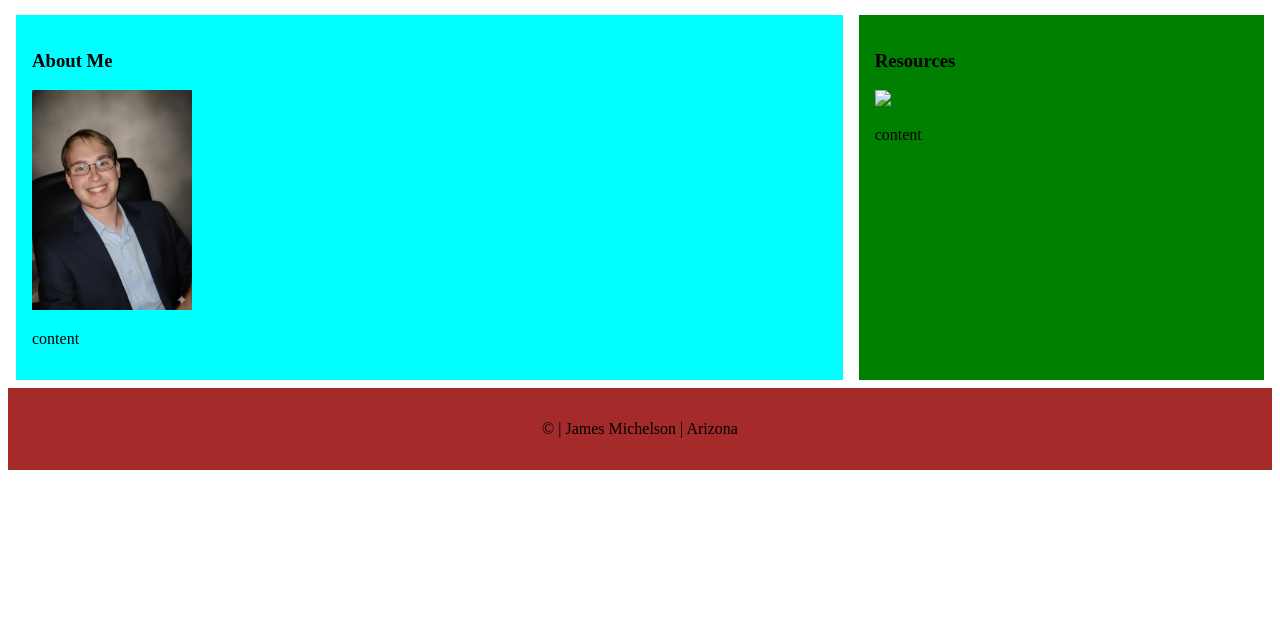
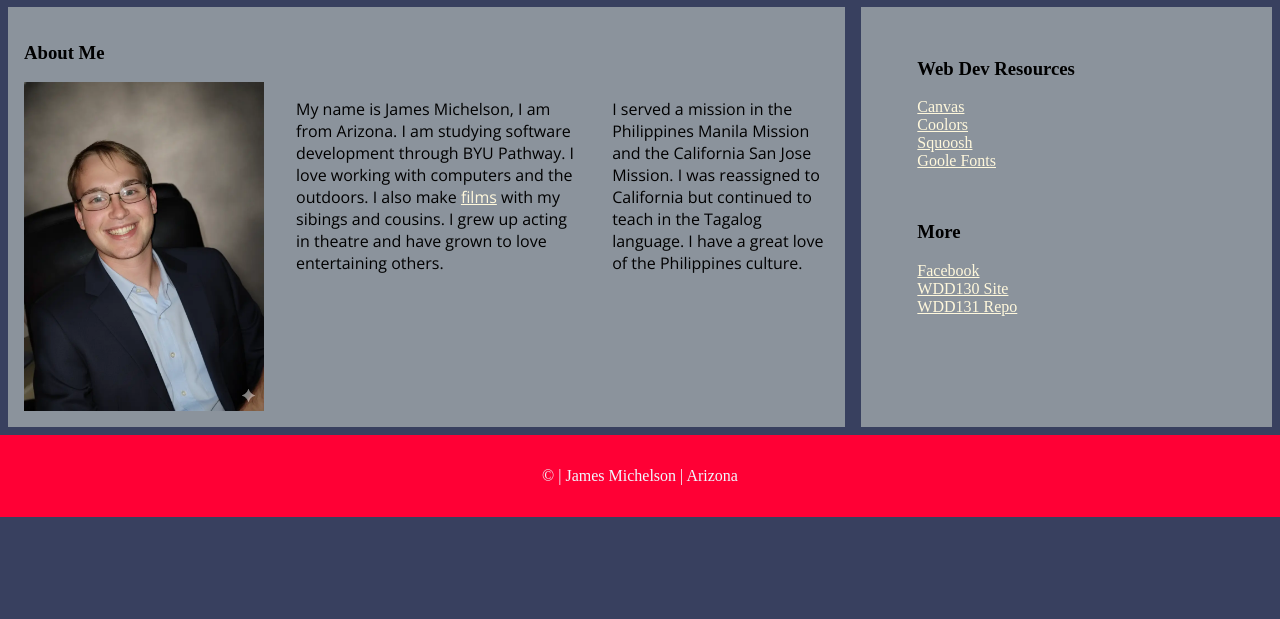
Before and after one commit to Jejedi11/wdd131, a plain HTML site: page index.html in a window 1280 px wide. Shown: the part 197-816 px from the top of the page. Drawn offline with nearby package versions, Linux system fonts and the light colour scheme; files whose address does not match are found by name; a web font is replaced by a local one.

Commit message:
CSS color and Fonts

```diff
--- a/index.html
+++ b/index.html
@@ -9,6 +9,11 @@
      provide information about me and house resources.">
     <meta name="author" content="James Michelson">
     <link rel="stylesheet" href="styles/base.css">
+    <!--Font Embed-->
+    <link rel="preconnect" href="https://fonts.googleapis.com">
+    <link rel="preconnect" href="https://fonts.gstatic.com" crossorigin>
+    <link href="https://fonts.googleapis.com/css2?family=Open+Sans:ital,wght@0,300..800;1,300..800&family=PT+Mono&display=swap" rel="stylesheet">
+
 </head>
 <body>
     <header>
@@ -22,15 +27,43 @@
     </header>
     <main>
         <h1>James Michelson</h1>
-        <section class="card-about-me">
+        <section class="card">
             <h3>About Me</h3>
-            <img src="/home/jimbus/Documents/pathways/WDD131/images/portrait.webp" alt="James Michelson; business portrait">
-            <p>content</p>
+            <div class="content">
+                <img src="images/portrait.webp" alt="James Michelson; business portrait">
+                <p>
+                    My name is James Michelson, I am from Arizona. I am studying software
+                    development through BYU Pathway. I love working with computers and
+                    the outdoors. I also make <a href="https://www.youtube.com/@makeou
+                    rdreamscome2pass951">films</a> with my sibings and cousins. I grew up acting
+                    in theatre and have grown to love entertaining others.
+                </p>
+                <p>
+                    I served a mission in the Philippines Manila Mission and the
+                    California San Jose Mission. I was reassigned to California
+                    but continued to teach in the Tagalog language. I have a great
+                    love of the Philippines culture.
+                </p>
+            </div>
         </section>
-        <section class="card-resources">
-            <h3>Resources</h3>
-            <img src="#">
-            <p>content</p>
+        <section class="card">
+            <div class="content">
+                <ul>
+                    <li><h3>Web Dev Resources</h3></li>
+                    <li><a href="https://byupw.instructure.com/">Canvas</a></li>
+                    <li><a href="https://coolors.co/efbc9b-ee92c2-9d6a89-725d68-a8b4a5">Coolors</a></li>
+                    <li><a href="https://squoosh.app/">Squoosh</a></li>
+                    <li><a href="https://fonts.google.com/">Goole Fonts</a></li>
+                </ul>
+            </div>
+            <div class="content">
+                <ul>
+                    <li><h3>More</h3></li>
+                    <li><a href="#">Facebook</a></li>
+                    <li><a href="#">WDD130 Site</a></li>
+                    <li><a href="#">WDD131 Repo</a></li>
+                </ul>
+            </div>
         </section>
     </main>
     <footer>
--- a/styles/base.css
+++ b/styles/base.css
@@ -1,24 +1,40 @@
+:root {
+    --background-accent: #38405F;
+    --banner-accent: #FF0035;
+    --nav-accent: #59546C;
+    --card-accent: #8B939C;
+
+}
 body {
     min-height: 100vh;
+    margin: 0;
+    padding: 0;
+    font-family: 'PT mono';
+    background-color: var(--background-accent);
+    color: aliceblue;
 }
 
 header span {
     display: block;
-    background-color: blue;
+    background-color: var(--banner-accent);
     text-align: center;
     padding: 1.5rem;
 }
 
 header nav {
     display: flex;
-    background-color: blueviolet;
+    background-color: var(--nav-accent);
     text-align: center;
     padding: 1rem;
 }
 
 nav a {
     flex: auto;
+    text-decoration: none;
+    color: aliceblue;
 }
+
+nav a:hover {color: var(--banner-accent);}
 
 main {
     display: grid;
@@ -27,29 +43,49 @@ main {
 
 main h1{
     grid-column: 1 / -1;
+    text-align: center;
 }
 
-.card-about-me {
-    grid-column: 1 / 2;
-    background-color: aqua;
+.card {
+    background-color: var(--card-accent);
     padding: 1rem;
     margin: 0.5rem;
+    color: black;
 }
 
-.card-about-me img {
-    width: 20vh;
+.card-1 {
+    grid-column: 1 / 2;
+}
+
+.card-2 {
+    grid-column: 2 / -1;
+}
+
+.content {
+    display: flex;
+}
+
+.content img {
+    width: 30vh;
     height: auto;
 }
 
-.card-resources {
-    grid-column: 2 / -1;
-    background-color: green;
-    padding: 1rem;
-    margin: 0.5rem;
+.content p {
+    flex: auto;
+    padding-left: 2rem;
+    font-family: 'Open Sans';
+}
+
+.content ul {
+    list-style-type: none;
+}
+
+.content a {
+    color: cornsilk;
 }
 
 footer {
-    background-color: brown;
+    background-color: var(--banner-accent);
     text-align: center;
     padding: 1rem;
 }
```
